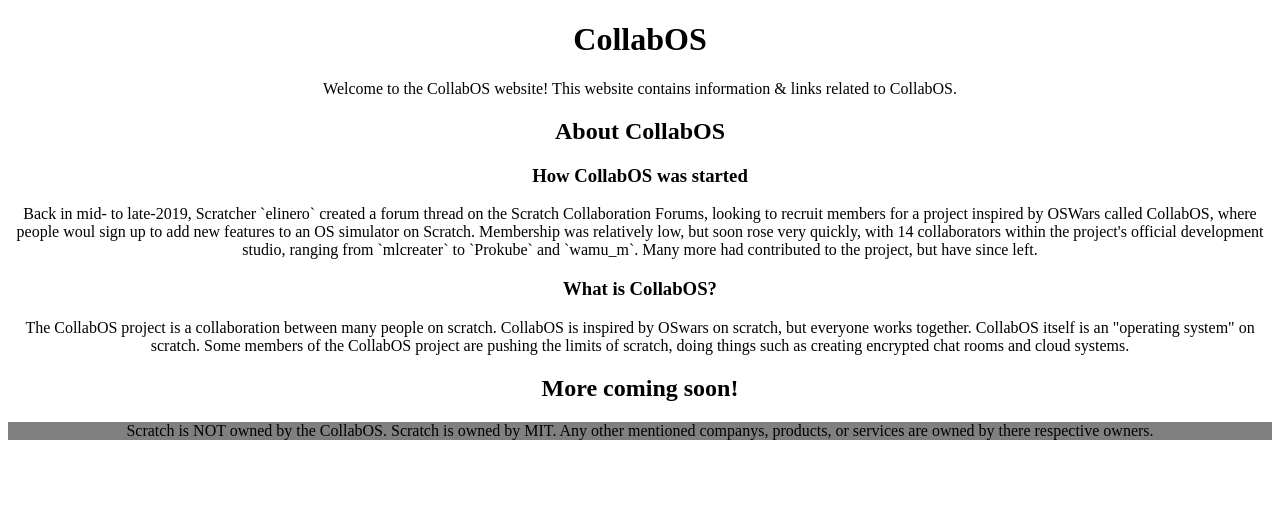
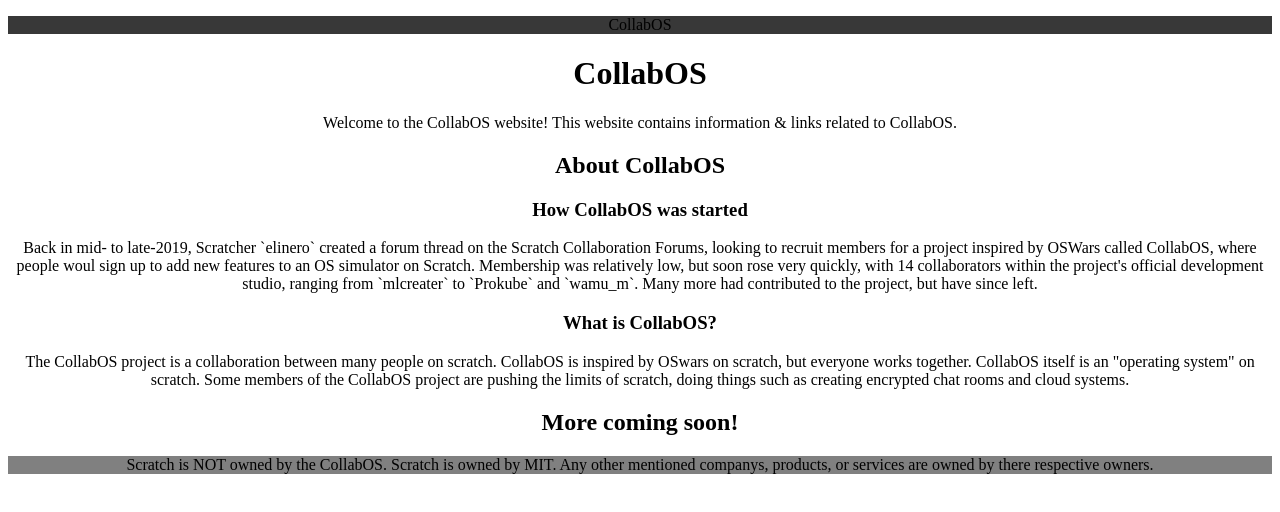
Before and after one commit to Ultragamer135/CollabOS, a plain HTML site: page docs/index.html in a window 1280 px wide. Drawn offline with Linux system fonts and the light colour scheme.

Commit message:
Added navbar

```diff
--- a/docs/Index.css
+++ b/docs/Index.css
@@ -9,3 +9,7 @@
 footer {
   background-color: gray;
 }
+
+nav {
+  background-color: rgb(56, 56, 56);
+}
--- a/docs/index.html
+++ b/docs/index.html
@@ -11,6 +11,9 @@
 </head>
 
 <body>
+    <nav> <span>
+        <p>CollabOS</p>
+    </span> </nav>
     <h1>CollabOS</h1>
     <p>Welcome to the CollabOS website! This website contains information & links related to CollabOS.</p>
         <h2>About CollabOS</h2>
@@ -29,11 +32,11 @@
                 </p>
     <h2>More coming soon!</h2>
 
-    <footer>
+    <footer> <span>
         <p>
             Scratch is NOT owned by the CollabOS. Scratch is owned by MIT.
             Any other mentioned companys, products, or services are owned by there respective owners.
         </p>
-    </footer>
+    </span> </footer>
 </body>
 </html>
```
